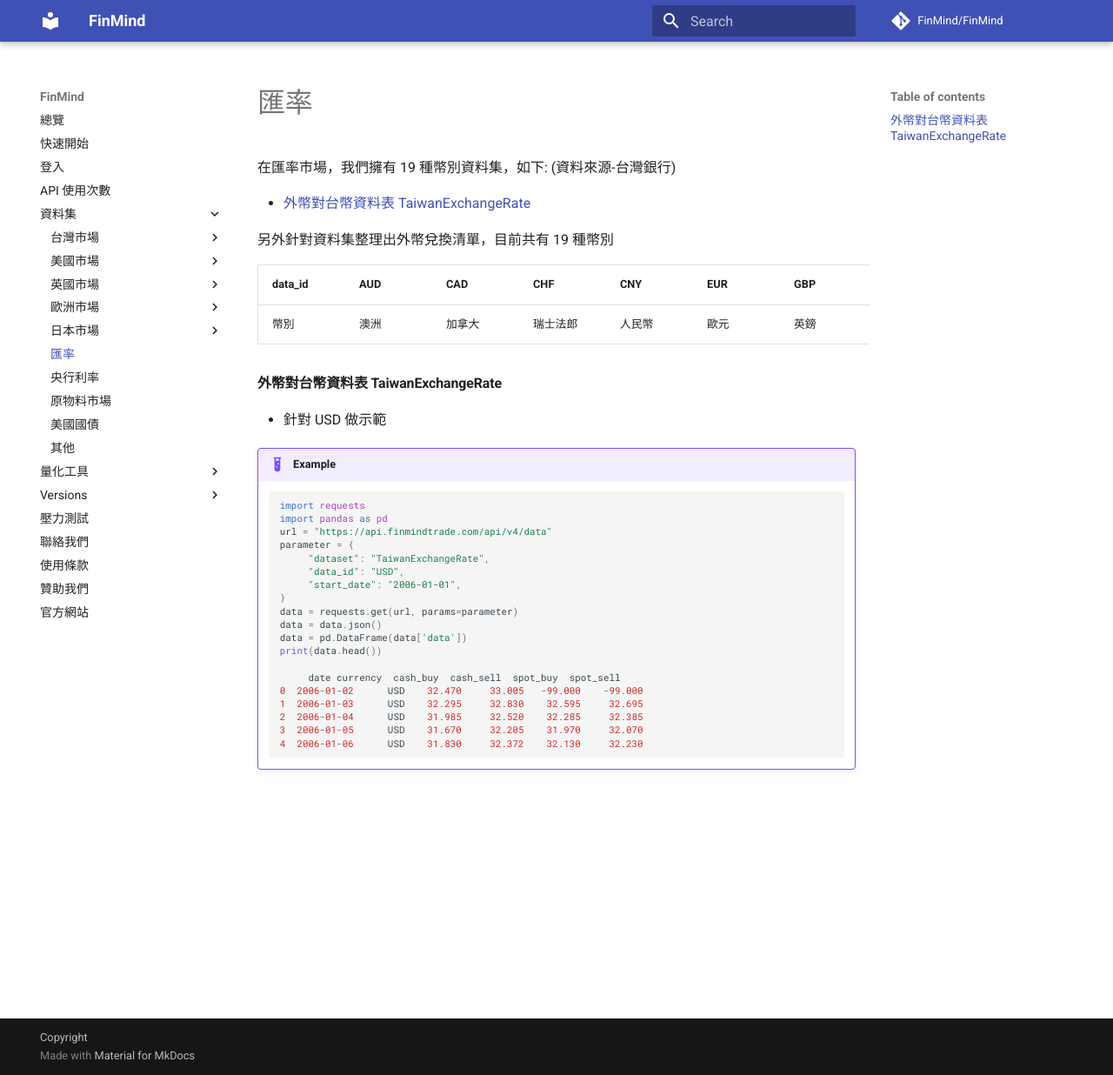
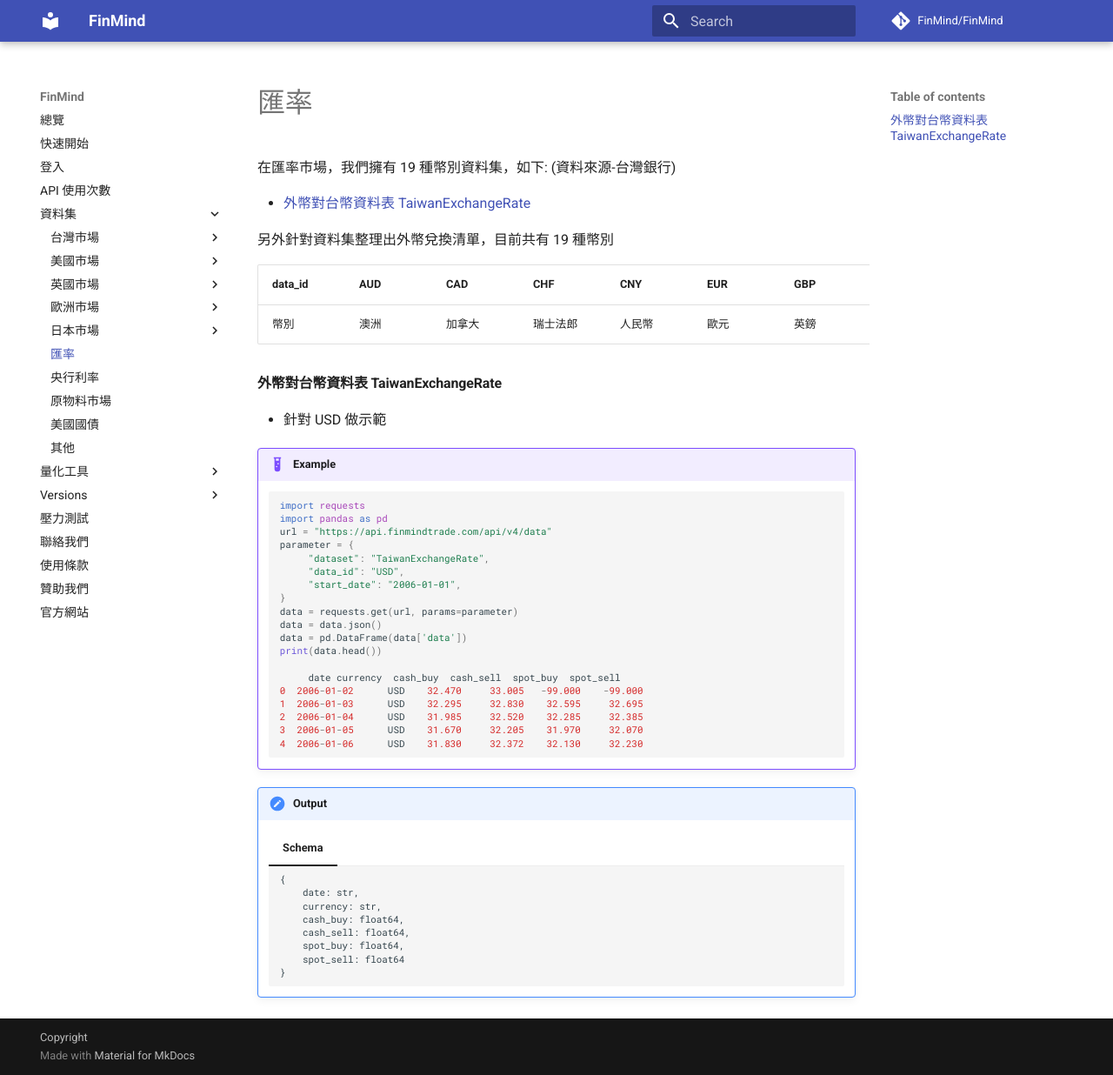
Before and after one commit to FinMind/FinMind-Doc, an MkDocs documentation site: the page built from docs/tutor/ExchangeRate.md, in a window 1280 px wide and 1236 px high. Shown: the whole window at 87% size. Built offline with MkDocs 1.6.1 and Material for MkDocs 9.7.7, drawn with Linux system fonts in a browser that asks for light colours; comment, search, counter and statistics services are not loaded.

Commit message:
add: gov bond uield, interest rate, exchange rate schema doc

````diff
--- a/docs/tutor/ExchangeRate.md
+++ b/docs/tutor/ExchangeRate.md
@@ -35,3 +35,15 @@
      3  2006-01-05      USD    31.670     32.205    31.970     32.070
      4  2006-01-06      USD    31.830     32.372    32.130     32.230
      ```
+!!! output
+    === "Schema"
+        ```
+        {
+            date: str,
+            currency: str,
+            cash_buy: float64,
+            cash_sell: float64,
+            spot_buy: float64,
+            spot_sell: float64
+        }
+        ```
````
Also changed, not shown: docs/tutor/GovernmentBondsYield.md (+9 -0 lines), docs/tutor/InterestRate.md (+10 -0 lines), docs/tutor/Macroeconomy.md (+9 -0 lines).
